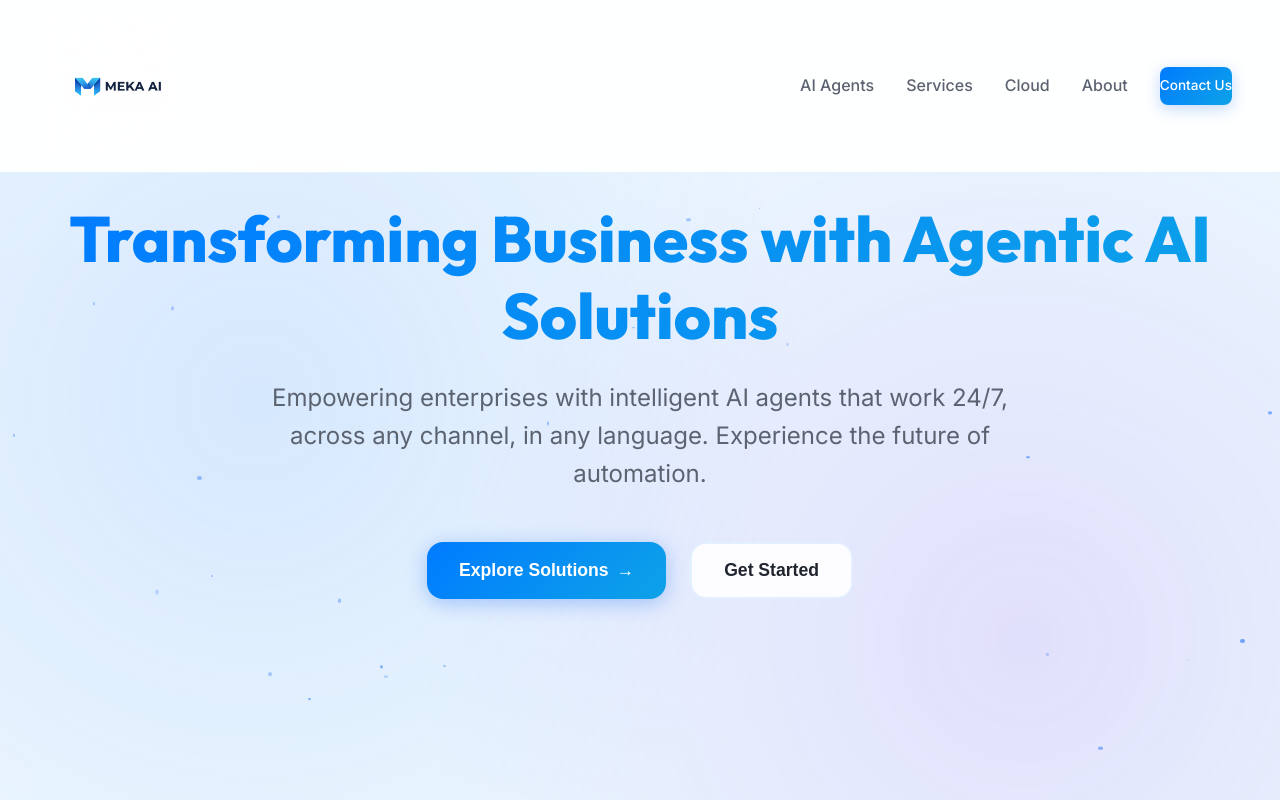
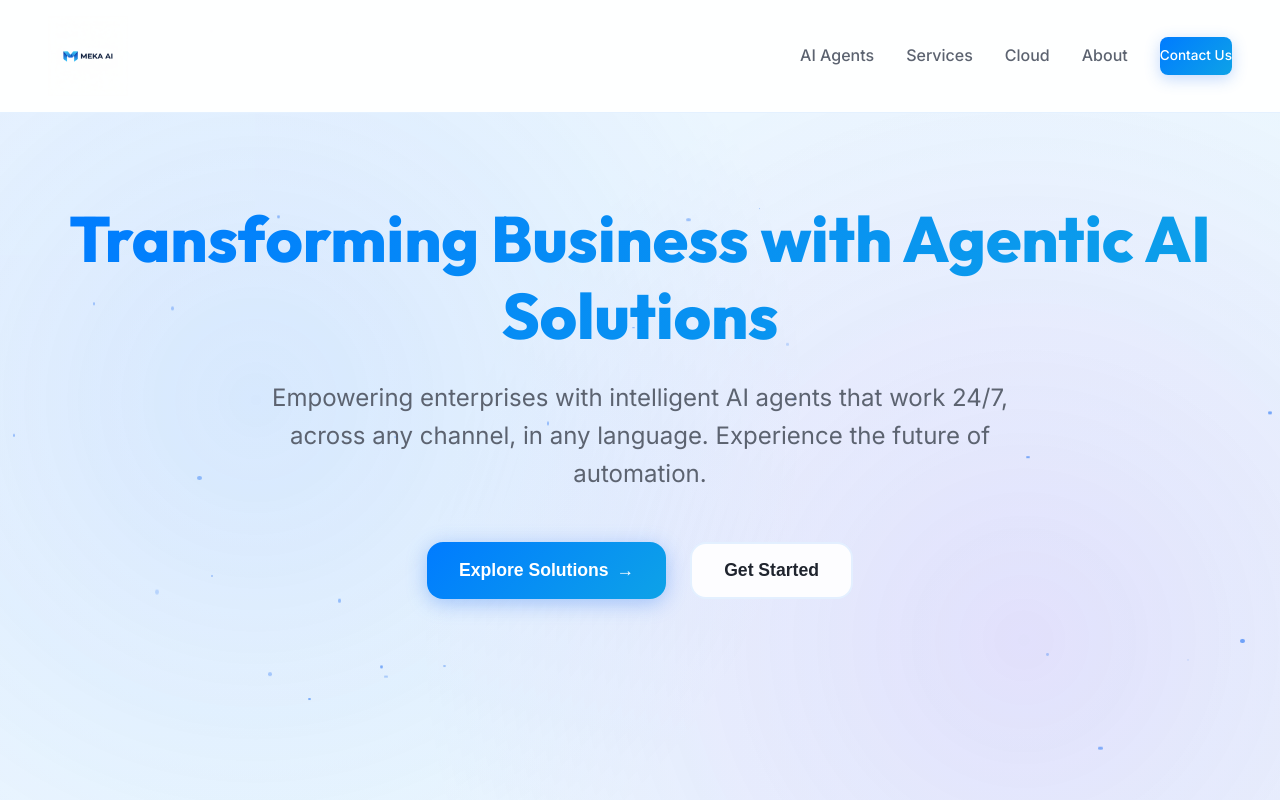
Before and after one commit to abdullahirfan/meka-ai, a plain HTML site: page index.html in a window 1280 px wide. Shown: the top 800 px of the page. Drawn offline with Linux system fonts and the light colour scheme.

Commit message:
Reduce header/logo size

```diff
--- a/index.css
+++ b/index.css
@@ -174,7 +174,7 @@ a {
 }
 
 .logo img {
-    height: 140px;
+    height: 80px;
     width: auto;
     object-fit: contain;
 }
```
